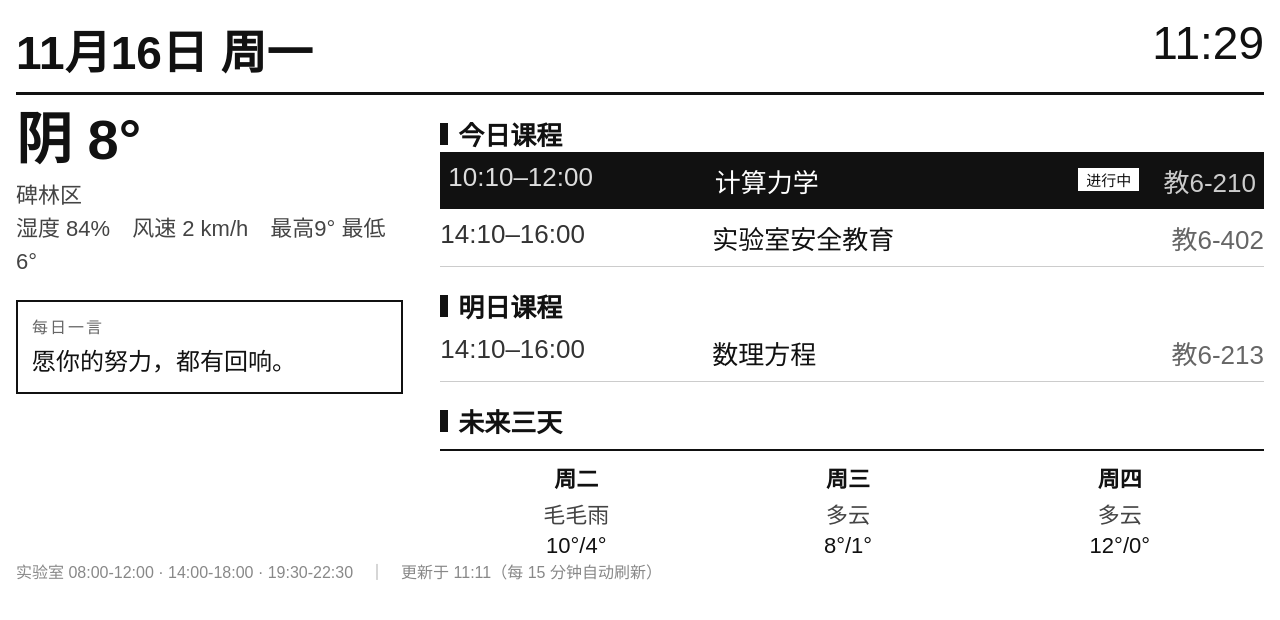
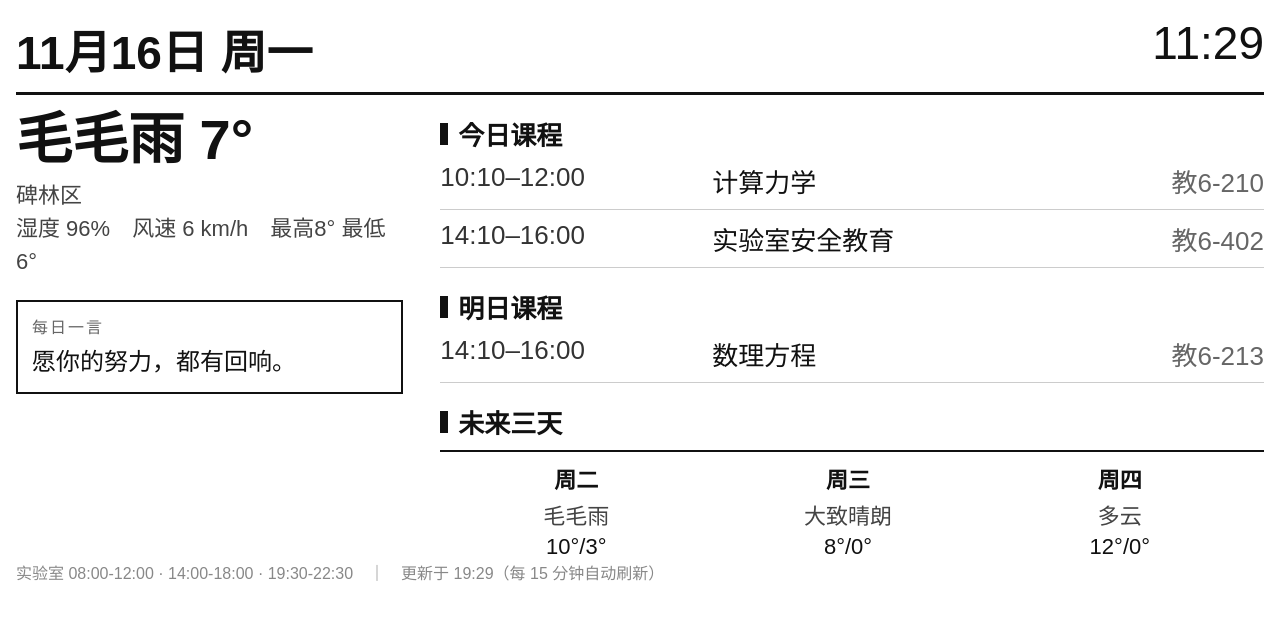
Before and after one commit to 112-xiaomu/kindlechuanjianzhuomian, a plain HTML site: page index.html in a window 1280 px wide. Drawn offline with Linux system fonts and the light colour scheme.

Commit message:
chore: update display 2026-11-16 19:29

```diff
--- a/index.html
+++ b/index.html
@@ -43,11 +43,11 @@ body{background:#fff;color:#111;font-family:sans-serif;margin:0;padding:16px;}
 </style>
 </head>
 <body>
-<div class="hd">11月16日 周一<span id="clock">11:11</span></div>
+<div class="hd">11月16日 周一<span id="clock">19:29</span></div>
 <div class="left">
   <div class="wx">
-    <div class="wxbig">阴 8°</div>
-    <div class="wxd">碑林区<br>湿度 84%　风速 2 km/h　最高9° 最低6°</div>
+    <div class="wxbig">毛毛雨 7°</div>
+    <div class="wxd">碑林区<br>湿度 96%　风速 6 km/h　最高8° 最低6°</div>
   </div>
   <div class="quote">
     <div class="qt">每日一言</div>
@@ -56,14 +56,14 @@ body{background:#fff;color:#111;font-family:sans-serif;margin:0;padding:16px;}
 </div>
 <div class="right">
   <div class="sec">今日课程</div>
-  <div class=" row next"><span class="nb">进行中</span><span class="t">10:10–12:00</span><span class="n">计算力学</span><span class="l">教6-210</span></div>
+  <div class="row"><span class="t">10:10–12:00</span><span class="n">计算力学</span><span class="l">教6-210</span></div>
 <div class="row"><span class="t">14:10–16:00</span><span class="n">实验室安全教育</span><span class="l">教6-402</span></div>
   <div class="sec">明日课程</div>
   <div class="row"><span class="t">14:10–16:00</span><span class="n">数理方程</span><span class="l">教6-213</span></div>
   <div class="sec">未来三天</div>
-  <div class="fc"><div class="fcell"><span class="fd">周二</span><span class="fw">毛毛雨</span><span class="ft2">10°/4°</span></div><div class="fcell"><span class="fd">周三</span><span class="fw">多云</span><span class="ft2">8°/1°</span></div><div class="fcell"><span class="fd">周四</span><span class="fw">多云</span><span class="ft2">12°/0°</span></div></div>
+  <div class="fc"><div class="fcell"><span class="fd">周二</span><span class="fw">毛毛雨</span><span class="ft2">10°/3°</span></div><div class="fcell"><span class="fd">周三</span><span class="fw">大致晴朗</span><span class="ft2">8°/0°</span></div><div class="fcell"><span class="fd">周四</span><span class="fw">多云</span><span class="ft2">12°/0°</span></div></div>
 </div>
-<div class="ft">实验室 08:00-12:00 · 14:00-18:00 · 19:30-22:30　｜　更新于 11:11（每 15 分钟自动刷新）</div>
+<div class="ft">实验室 08:00-12:00 · 14:00-18:00 · 19:30-22:30　｜　更新于 19:29（每 15 分钟自动刷新）</div>
 <script>
 var c=document.getElementById("clock");
 function t(){var n=new Date();var h=n.getHours();var m=n.getMinutes();if(m<10)m="0"+m;c.innerHTML=h+":"+m;}
```
Also changed, not shown: display.png, display_landscape_ccw.png, display_landscape_cw.png, display_portrait.png.
